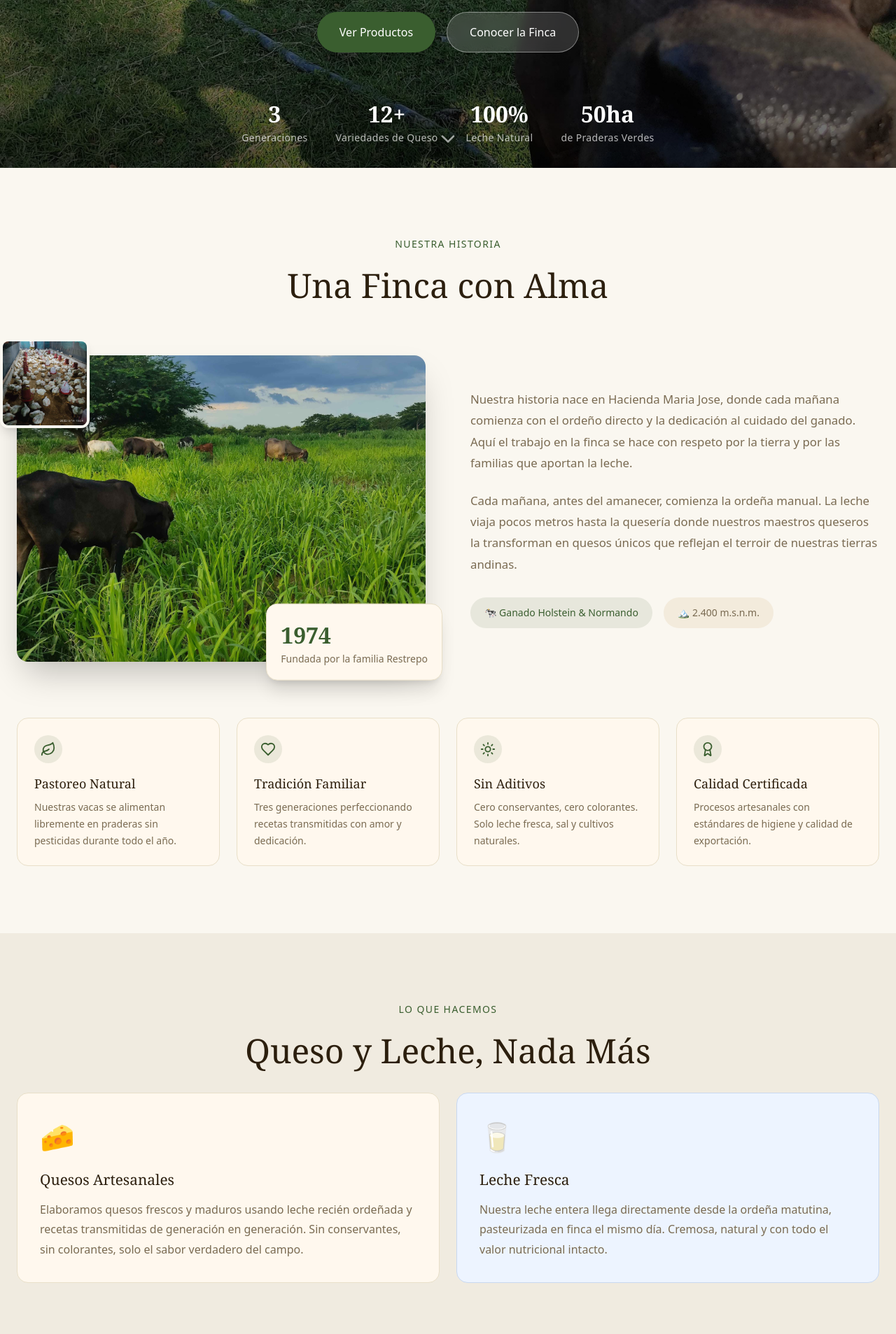
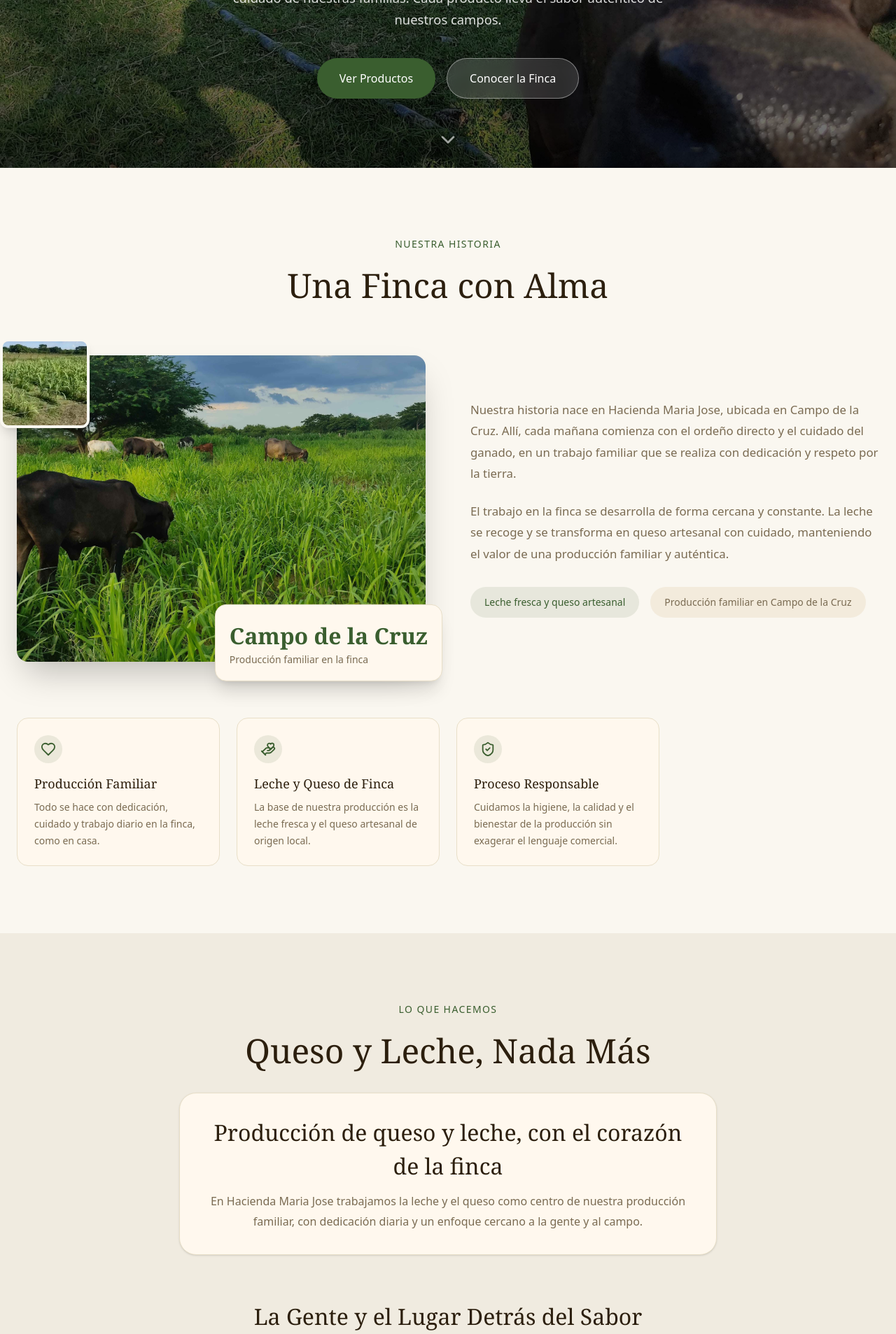
Before and after one commit to npzzzp/HaciendaMariaJose, a React (Vite) app: page / in a window 1280 px wide. Shown: the part 560-2467 px from the top of the page at 70% size. Built offline with nearby package versions, Linux system fonts and the light colour scheme.

Commit message:
Arreglos de texto

```diff
--- a/src/app/App.tsx
+++ b/src/app/App.tsx
@@ -2,7 +2,6 @@ import { Navbar } from "./components/Navbar";
 import { Hero } from "./components/Hero";
 import { About } from "./components/About";
 import { Products } from "./components/Products";
-import { Process } from "./components/Process";
 import { Contact } from "./components/Contact";
 
 export default function App() {
@@ -12,7 +11,6 @@ export default function App() {
       <Hero />
       <About />
       <Products />
-      <Process />
       <Contact />
     </div>
   );
--- a/src/app/components/About.tsx
+++ b/src/app/components/About.tsx
@@ -1,27 +1,22 @@
 import { useRef } from "react";
 import { motion, useInView } from "motion/react";
-import { Leaf, Heart, Sun, Award } from "lucide-react";
+import { Heart, ShieldCheck, HandHeart } from "lucide-react";
 
 const values = [
   {
-    icon: <Leaf size={22} />,
-    title: "Pastoreo Natural",
-    desc: "Nuestras vacas se alimentan libremente en praderas sin pesticidas durante todo el año.",
+    icon: <Heart size={22} />,
+    title: "Producción Familiar",
+    desc: "Todo se hace con dedicación, cuidado y trabajo diario en la finca, como en casa.",
   },
   {
-    icon: <Heart size={22} />,
-    title: "Tradición Familiar",
-    desc: "Tres generaciones perfeccionando recetas transmitidas con amor y dedicación.",
+    icon: <HandHeart size={22} />,
+    title: "Leche y Queso de Finca",
+    desc: "La base de nuestra producción es la leche fresca y el queso artesanal de origen local.",
   },
   {
-    icon: <Sun size={22} />,
-    title: "Sin Aditivos",
-    desc: "Cero conservantes, cero colorantes. Solo leche fresca, sal y cultivos naturales.",
-  },
-  {
-    icon: <Award size={22} />,
-    title: "Calidad Certificada",
-    desc: "Procesos artesanales con estándares de higiene y calidad de exportación.",
+    icon: <ShieldCheck size={22} />,
+    title: "Proceso Responsable",
+    desc: "Cuidamos la higiene, la calidad y el bienestar de la producción sin exagerar el lenguaje comercial.",
   },
 ];
 
@@ -69,14 +64,14 @@ export function About() {
               className="absolute -bottom-6 -right-6 z-20 bg-[#fff8ee] rounded-2xl shadow-xl p-5 border border-[#e8dfc8]"
             >
               <p className="text-[#3a5e2f]" style={{ fontFamily: "Georgia, serif", fontSize: "2rem", fontWeight: 700 }}>
-                1974
+                Campo de la Cruz
               </p>
-              <p className="text-[#7a6b52] text-sm">Fundada por la familia Restrepo</p>
+              <p className="text-[#7a6b52] text-sm">Producción familiar en la finca</p>
             </motion.div>
             {/* Small accent image */}
             <div className="absolute -top-6 -left-6 w-32 h-32 rounded-xl overflow-hidden shadow-lg border-4 border-[#faf7f0] z-20">
               <img
-                src="/assets/photos/IMG-20260608-WA0065.jpg"
+                src="/assets/photos/4987818660302883932.jpg"
                 alt="Detalle decorativo de la finca"
                 className="w-full h-full object-cover"
               />
@@ -93,26 +88,24 @@ export function About() {
               className="text-[#7a6b52] mb-6"
               style={{ fontSize: "1.05rem", lineHeight: 1.8 }}
             >
-              Nuestra historia nace en Hacienda Maria Jose, donde cada mañana
-              comienza con el ordeño directo y la dedicación al cuidado del ganado.
-              Aquí el trabajo en la finca se hace con respeto por la tierra y por
-              las familias que aportan la leche.
+              Nuestra historia nace en Hacienda Maria Jose, ubicada en Campo de la Cruz.
+              Allí, cada mañana comienza con el ordeño directo y el cuidado del ganado,
+              en un trabajo familiar que se realiza con dedicación y respeto por la tierra.
             </p>
             <p
               className="text-[#7a6b52] mb-8"
               style={{ fontSize: "1.05rem", lineHeight: 1.8 }}
             >
-              Cada mañana, antes del amanecer, comienza la ordeña manual. La leche
-              viaja pocos metros hasta la quesería donde nuestros maestros
-              queseros la transforman en quesos únicos que reflejan el terroir de
-              nuestras tierras andinas.
+              El trabajo en la finca se desarrolla de forma cercana y constante.
+              La leche se recoge y se transforma en queso artesanal con cuidado,
+              manteniendo el valor de una producción familiar y auténtica.
             </p>
             <div className="flex gap-4 flex-wrap">
               <div className="px-5 py-3 rounded-full bg-[#3a5e2f]/10 text-[#3a5e2f] text-sm">
-                🐄 Ganado Holstein & Normando
+                Leche fresca y queso artesanal
               </div>
               <div className="px-5 py-3 rounded-full bg-[#c8a96e]/15 text-[#7a6b52] text-sm">
-                🏔️ 2.400 m.s.n.m.
+                Producción familiar en Campo de la Cruz
               </div>
             </div>
           </motion.div>
--- a/src/app/components/Hero.tsx
+++ b/src/app/components/Hero.tsx
@@ -110,27 +110,6 @@ export function Hero() {
           </button>
         </motion.div>
 
-        {/* Stats strip */}
-        <motion.div
-          initial={{ opacity: 0, y: 20 }}
-          animate={{ opacity: 1, y: 0 }}
-          transition={{ duration: 0.7, delay: 0.85 }}
-          className="mt-16 flex flex-wrap justify-center gap-10"
-        >
-          {[
-            { value: "3", label: "Generaciones" },
-            { value: "12+", label: "Variedades de Queso" },
-            { value: "100%", label: "Leche Natural" },
-            { value: "50ha", label: "de Praderas Verdes" },
-          ].map((stat) => (
-            <div key={stat.label} className="text-center">
-              <p className="text-white" style={{ fontSize: "2rem", fontWeight: 700, fontFamily: "Georgia, serif" }}>
-                {stat.value}
-              </p>
-              <p className="text-white/70 text-sm tracking-wide">{stat.label}</p>
-            </div>
-          ))}
-        </motion.div>
       </div>
 
       {/* Scroll indicator */}
--- a/src/app/components/Products.tsx
+++ b/src/app/components/Products.tsx
@@ -4,37 +4,37 @@ import { motion, useInView } from "motion/react";
 const galleryItems = [
   {
     id: 1,
-    label: "Gente y campo",
-    caption: "La vida diaria de la finca y el trabajo que sostiene el sabor.",
-    image: "/assets/photos/4987818660302883935.jpg",
+    label: "Producción de leche",
+    caption: "Campesinos y familias de la zona aportando leche fresca cada mañana.",
+    image: "/assets/photos/IMG-20260608-WA0047.jpg",
     span: "row-span-2",
   },
   {
     id: 2,
-    label: "Lugar detrás del sabor",
-    caption: "Los paisajes y espacios donde nace nuestra leche y nuestro queso.",
+    label: "Trabajo en campo",
+    caption: "La gente y el lugar detrás del sabor de nuestra finca.",
     image: "/assets/photos/4987818660302883936.jpg",
     span: "",
   },
   {
     id: 3,
-    label: "Praderas y ganado",
-    caption: "El entorno natural que alimenta el bienestar de nuestras vacas.",
-    image: "/assets/photos/4987818660302883934.jpg",
+    label: "Equipo local",
+    caption: "Hombres y mujeres que hacen posible la producción diaria.",
+    image: "/assets/photos/IMG-20260608-WA0050.jpg",
     span: "",
   },
   {
     id: 4,
-    label: "Trabajo en finca",
-    caption: "La dedicación de cada jornada en el cuidado de la leche y el campo.",
-    image: "/assets/photos/4987818660302883933.jpg",
+    label: "Proveedor de leche",
+    caption: "Familias campesinas que confían en Hacienda Maria Jose.",
+    image: "/assets/photos/IMG-20260608-WA0053.jpg",
     span: "",
   },
   {
     id: 5,
     label: "Sabor de la tierra",
-    caption: "Un vistazo al entorno que da identidad a nuestra producción.",
-    image: "/assets/photos/4987818660302883932.jpg",
+    caption: "Un vistazo al entorno y la vida del campo que da identidad a nuestra producción.",
+    image: "/assets/photos/4987818660302883935.jpg",
     span: "",
   },
 ];
@@ -67,45 +67,23 @@ export function Products() {
           </h2>
         </motion.div>
 
-        {/* Two pillars */}
-        <div className="grid md:grid-cols-2 gap-6 mb-16">
-          {[
-            {
-              emoji: "🧀",
-              title: "Quesos Artesanales",
-              desc: "Elaboramos quesos frescos y maduros usando leche recién ordeñada y recetas transmitidas de generación en generación. Sin conservantes, sin colorantes, solo el sabor verdadero del campo.",
-              bg: "#fff8ee",
-              border: "#e8dfc8",
-            },
-            {
-              emoji: "🥛",
-              title: "Leche Fresca",
-              desc: "Nuestra leche entera llega directamente desde la ordeña matutina, pasteurizada en finca el mismo día. Cremosa, natural y con todo el valor nutricional intacto.",
-              bg: "#edf4ff",
-              border: "#c8d8f0",
-            },
-          ].map((item, i) => (
+        {/* Intro copy */}
         <motion.div
-              key={item.title}
-              initial={{ opacity: 0, y: 30 }}
+          initial={{ opacity: 0, y: 24 }}
           animate={inView ? { opacity: 1, y: 0 } : {}}
-              transition={{ duration: 0.6, delay: 0.2 + i * 0.15 }}
-              className="rounded-2xl p-8 border"
-              style={{ background: item.bg, borderColor: item.border }}
+          transition={{ duration: 0.6, delay: 0.2 }}
+          className="mx-auto mb-16 max-w-3xl rounded-3xl border border-[#e8dfc8] bg-[#fff8ee] p-8 text-center shadow-sm"
         >
-              <span style={{ fontSize: "2.5rem" }}>{item.emoji}</span>
           <h3
-                className="text-[#2c1f0e] mt-4 mb-3"
-                style={{ fontFamily: "Georgia, serif", fontSize: "1.3rem" }}
+            className="text-[#2c1f0e] mb-3"
+            style={{ fontFamily: "Georgia, serif", fontSize: "clamp(1.3rem, 3vw, 2rem)" }}
           >
-                {item.title}
+            Producción de queso y leche, con el corazón de la finca
           </h3>
           <p className="text-[#7a6b52]" style={{ lineHeight: 1.8 }}>
-                {item.desc}
+            En Hacienda Maria Jose trabajamos la leche y el queso como centro de nuestra producción familiar, con dedicación diaria y un enfoque cercano a la gente y al campo.
           </p>
         </motion.div>
-          ))}
-        </div>
 
         {/* Section title for gallery */}
         <motion.div
```
Also changed, not shown: assets/photos/IMG-20260608-WA0065.jpg (deleted). Lines whose indentation alone changed are shown as unchanged.
